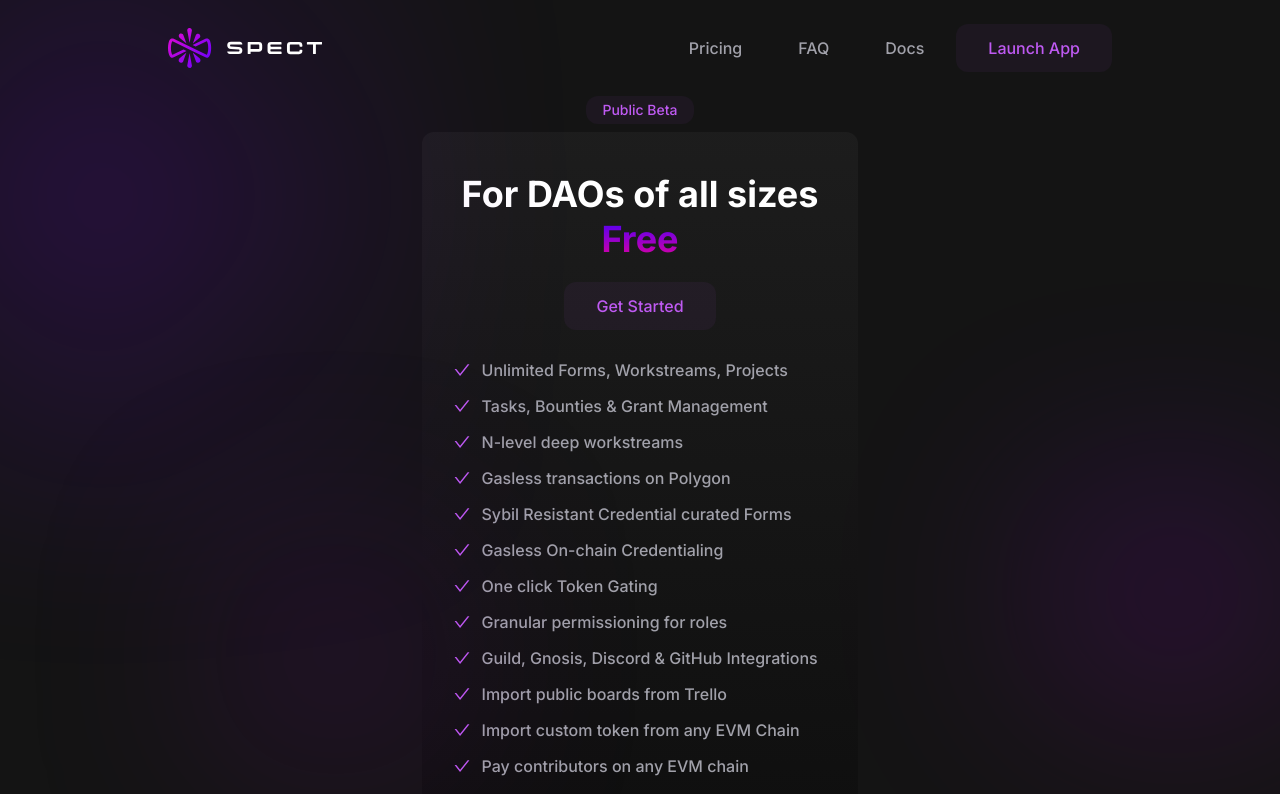
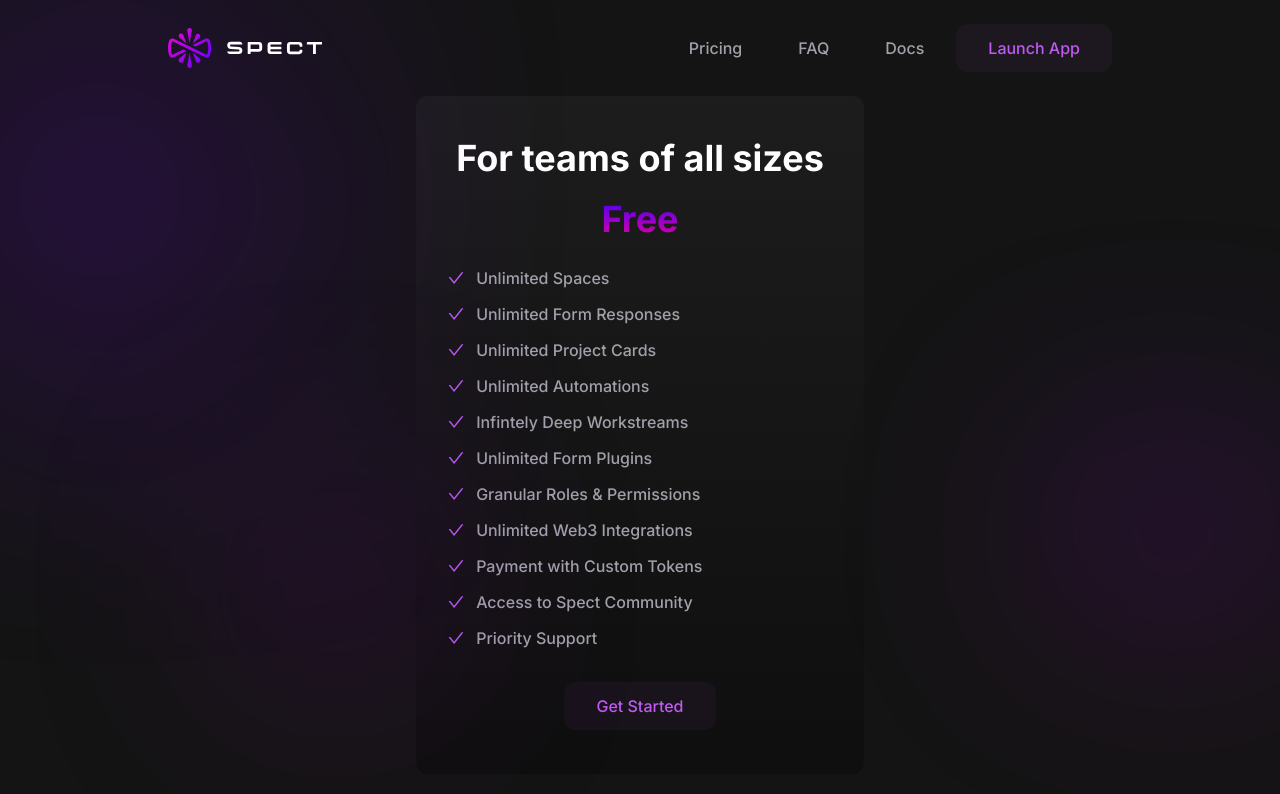
Before and after one commit to spect-ai/landing-page, a React (Vite) app: page /pricing in a window 1280 px wide. Shown: the top 794 px of the page. Built offline with nearby package versions, Linux system fonts and the light colour scheme.

Commit message:
fix landing page content & pricing

```diff
--- a/src/index.html
+++ b/src/index.html
@@ -20,10 +20,7 @@
     <link rel="icon" type="image/svg+xml" href="/favicon.ico" />
     <meta name="viewport" content="width=device-width, initial-scale=1.0" />
     <meta name="theme-color" content="#141414" />
-    <meta
-      name="title"
-      content="Spect - Scale your DAO"
-    />
+    <meta name="title" content="Spect - Web3 forms, projects and automations" />
     <meta
       name="description"
       content="Spect is platform for modular DAOs to operate in the Web3 space by organizing tasks, bounties, grants and funding contributors retroactively"
--- a/src/modules/Features/Sorms.tsx
+++ b/src/modules/Features/Sorms.tsx
@@ -28,14 +28,14 @@ const features = [
     icon: "Gitcoin",
     title: "Sybil Resistant",
     content:
-      "We’ve integrated Gitcoin Passport for you to create Sybil protected Forms. And it is fully customizable!",
+      "We’ve integrated Gitcoin Passport for you to create sybil resistant forms. And it is fully customizable!",
     link: "https://docs.spect.network/spect-docs/features/wtf-is-a-web3-enabled-form/enable-sybil-resistance",
   },
   {
     icon: "Token",
-    title: "Token Gating",
+    title: "Role Gating",
     content:
-      "Want to target your Forms to specific role holders within your community? We’ve integrated guild.xyz for you to be able do so",
+      "Easily gate forms and allow specific role holders within your community to participate in feedback and surveys.",
     link: "https://docs.spect.network/spect-docs/features/wtf-is-a-web3-enabled-form/role-gating",
   },
   {
@@ -47,9 +47,9 @@ const features = [
   },
   {
     icon: "Kudos",
-    title: "Distribute Credentials",
+    title: "Incentivization & Memorabilia",
     content:
-      "Using Forms, you can automatically distribute Kudos via Mintkudos🎉 to responders",
+      "Using Forms, you can automatically distribute NFTs, POAPs & even ERC-20 tokens to your community members.",
     link: "https://docs.spect.network/spect-docs/features/wtf-is-a-web3-enabled-form/soulbound-tokens-for-responders",
   },
 ];
@@ -68,29 +68,12 @@ export function Sorms() {
             Forms
           </GradientWord>
           <p className="text-lg text-zinc-400 leading-normal lg:text-left sm:text-center md:text-center">
-            The first Sybil protected, credential curated{" "}
-            <span className="text-white">Web3 Form</span> built to empower you
+            The first sybil resistant, token gated,{" "}
+            <span className="text-white">web3 form</span> built to empower you
             to run successful community surveys, onboarding, grant programs and
             so much more!
           </p>
           <div className="my-8 flex flex-row gap-4">
-            <a href="https://docs.spect.network/spect-docs/features/wtf-is-a-web3-enabled-form">
-              <button
-                className="
-              px-8
-              py-3
-              rounded-xl
-              text-md
-              text-zinc-400
-              text-bold
-              hover:bg-white
-              hover:bg-opacity-5
-              hover:text-white
-              duration-700"
-              >
-                Learn More
-              </button>
-            </a>
             <a href="https://circles.spect.network/">
               <button
                 className="
@@ -120,9 +103,7 @@ export function Sorms() {
       <div className="grid grid-cols-4 gap-4 lg:mx-96 sm:mx-6 md:mx-6">
         {features.map((feat) => (
           <Card
-            onClick={() => {
-              window.open(feat.link);
-            }}
+            onClick={() => {}}
             className="lg:col-span-2 sm:col-span-4 md:col-span-4 rounded-xl hover:-translate-y-3 duration-700 text-center items-center"
           >
             <div className="text-purple p-2">
--- a/src/modules/Footer/index.tsx
+++ b/src/modules/Footer/index.tsx
@@ -13,10 +13,10 @@ export default function Footer() {
     <div className="h-full flex flex-col bg-black justify-center m-12 items-center relative">
       <div className="flex flex-col items-center my-8">
         <h1 className="p-8 lg:w-[35rem] text-center md:leading-normal sm:leading-normal lg:leading-normal lg:text-5xl md:text-4xl sm:text-4xl font-bold">
-          Start buidling <GradientWord>today</GradientWord>
+          Start buidling with Spect <GradientWord>today</GradientWord>
         </h1>
         <div className="mb-12 flex flex-row gap-6">
-          <a href="https://docs.spect.network/spect-docs/introduction/how-it-works">
+          <a href="https://calendly.com/adityachakra16/outreach">
             <button
               className="
               px-8
@@ -31,7 +31,7 @@ export default function Footer() {
               hover:text-white
               duration-700"
             >
-              Explore Docs
+              Book a Demo
             </button>
           </a>
           <a href="https://circles.spect.network/">
@@ -52,7 +52,6 @@ export default function Footer() {
             </button>
           </a>
         </div>
-        <p className="text-zinc-500">Got questions ? Ping us in our Discord</p>
       </div>
       <VioletBlur className="absolute bottom-0 left-0" />
       <PinkBlur className="absolute bottom-36 right-0 h-48 w-48 opacity-75" />
--- a/src/modules/Home/1-Hero-Section/index.tsx
+++ b/src/modules/Home/1-Hero-Section/index.tsx
@@ -42,7 +42,7 @@ function HeroSection() {
           </h2>
         </div>
         <div className="mb-12 flex flex-row gap-6 z-20">
-          <a href="https://www.youtube.com/playlist?list=PLdwhfxtIkROmkPUhWwFzwp61ollQf_R44">
+          <a href="https://calendly.com/adityachakra16/outreach">
             <button
               className="
               px-8
@@ -57,7 +57,7 @@ function HeroSection() {
               hover:text-white
               duration-700"
             >
-              Watch Demo
+              Book a Demo
             </button>
           </a>
           <a href="https://circles.spect.network/">
--- a/src/modules/Home/4-Features/index.tsx
+++ b/src/modules/Home/4-Features/index.tsx
@@ -11,19 +11,19 @@ const features = [
     icon: "ApartmentOutlined",
     title: "Modular",
     content:
-      "Every sub-DAO on Spect is immensely powerful. Sub-DAOs can go as deep or as wide as you desire",
+      "Create as many workstreams as needed with their own roles, permissions & integrations and scale your organization as you grow.",
   },
   {
     icon: "Credentialing",
-    title: "Credentialing",
+    title: "Embeddable",
     content:
-      "Contributors on Spect can build their credentials as they contribute to DAOs. These credentials can be used by contributors anywhere permissionlessly",
+      "Spect forms are embeddable on your website & other platforms making it possible for non-developers to build with ease.",
   },
   {
     icon: "Support",
-    title: "24x7 Support",
+    title: "Support like No Other",
     content:
-      "Our team is based in various timezones which allows us to provide support 24x7",
+      "Helping you achieve what you set out to achieve is our top priority. Build with Spect and experience customer support like never before.",
   },
 ];
 
--- a/src/modules/Pricing/index.tsx
+++ b/src/modules/Pricing/index.tsx
@@ -2,19 +2,17 @@ import { CheckOutlined } from "@ant-design/icons";
 import { PinkBlur, VioletBlur, GradientWord } from "../Home/1-Hero-Section";
 
 const featuresArray = [
-  "Unlimited Forms, Workstreams, Projects",
-  "Tasks, Bounties & Grant Management",
-  "N-level deep workstreams",
-  "Gasless transactions on Polygon",
-  "Sybil Resistant Credential curated Forms",
-  "Gasless On-chain Credentialing",
-  "One click Token Gating",
-  "Granular permissioning for roles",
-  "Guild, Gnosis, Discord & GitHub Integrations",
-  "Import public boards from Trello",
-  "Import custom token from any EVM Chain",
-  "Pay contributors on any EVM chain",
-  "Paying contributors using Retro",
+  "Unlimited Spaces",
+  "Unlimited Form Responses",
+  "Unlimited Project Cards",
+  "Unlimited Automations",
+  "Infintely Deep Workstreams",
+  "Unlimited Form Plugins",
+  "Granular Roles & Permissions",
+  "Unlimited Web3 Integrations",
+  "Payment with Custom Tokens",
+  "Access to Spect Community",
+  "Priority Support",
 ];
 
 export default function Pricing() {
@@ -24,21 +22,14 @@ export default function Pricing() {
       <PinkBlur className="absolute right-0 bottom-48 h-1/6 w-1/6 opacity-50" />
       <PinkBlur className="absolute bottom-36 left-72 h-24 w-24" />
       <div className="flex flex-col text-center items-center z-20">
-        <p className="px-4 py-1 rounded-xl text-sm text-purple text-bold bg-purple bg-opacity-5 hover:bg-opacity-25 duration-700 mb-2">
-          Public Beta
-        </p>
         <div className="lg:col-span-1 md:col-span-2 sm:col-span-2 bg-gradientTwo rounded-xl h-full p-8">
           <h1 className="md:leading-normal sm:leading-normal lg:leading-tight lg:text-4xl md:text-3xl sm:text-3xl font-bold z-40 p-2">
-            For DAOs of all sizes
-            <br />
+            For teams of all sizes
+          </h1>
+          <h1 className="md:leading-normal sm:leading-normal lg:leading-tight lg:text-4xl md:text-3xl sm:text-3xl font-bold z-40 p-2">
             <GradientWord className="my-3">Free</GradientWord>
           </h1>
 
-          <a href="https://circles.spect.network/">
-            <button className="px-8 py-3 my-3 rounded-xl text-md text-purple text-bold bg-purple bg-opacity-5 hover:bg-opacity-25 duration-700">
-              Get Started
-            </button>
-          </a>
           <div className="flex flex-col gap-3 mt-4">
             {featuresArray.map((feature) => {
               return (
@@ -51,6 +42,11 @@ export default function Pricing() {
               );
             })}
           </div>
+          <a href="https://circles.spect.network/">
+            <button className="px-8 py-3 my-3 mt-8 rounded-xl text-md text-purple text-bold bg-purple bg-opacity-5 hover:bg-opacity-25 duration-700">
+              Get Started
+            </button>
+          </a>
         </div>
       </div>
     </div>
```
Also changed, not shown: src/modules/Features/Projects.tsx (+9 -28 lines).
